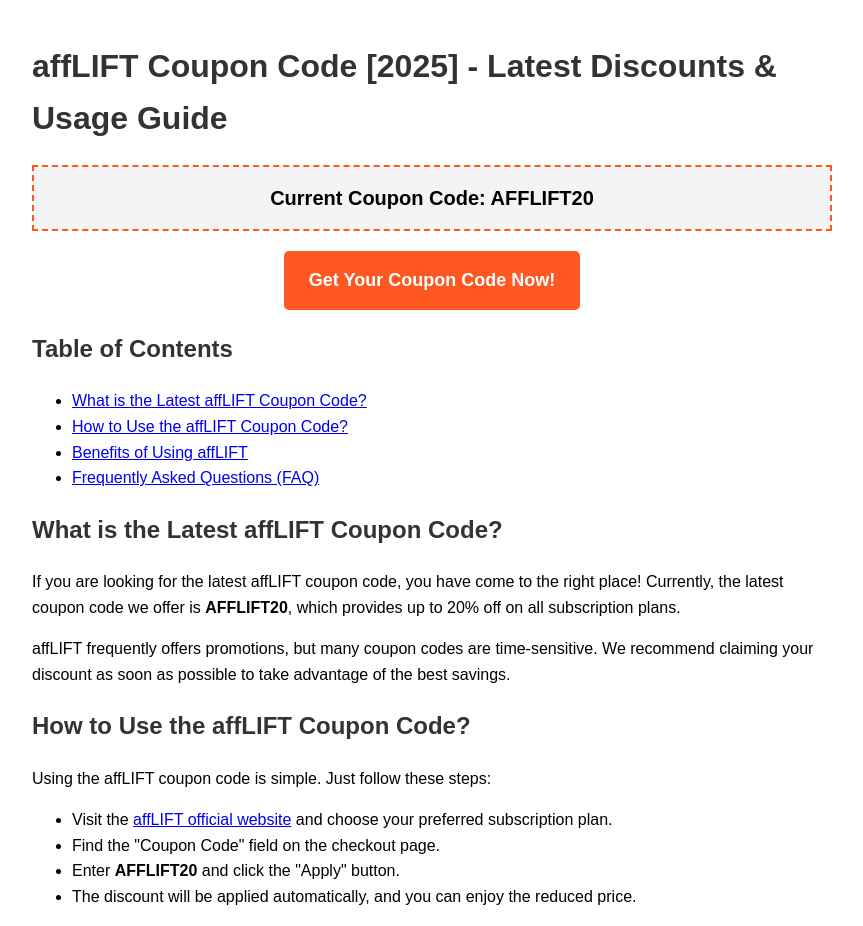
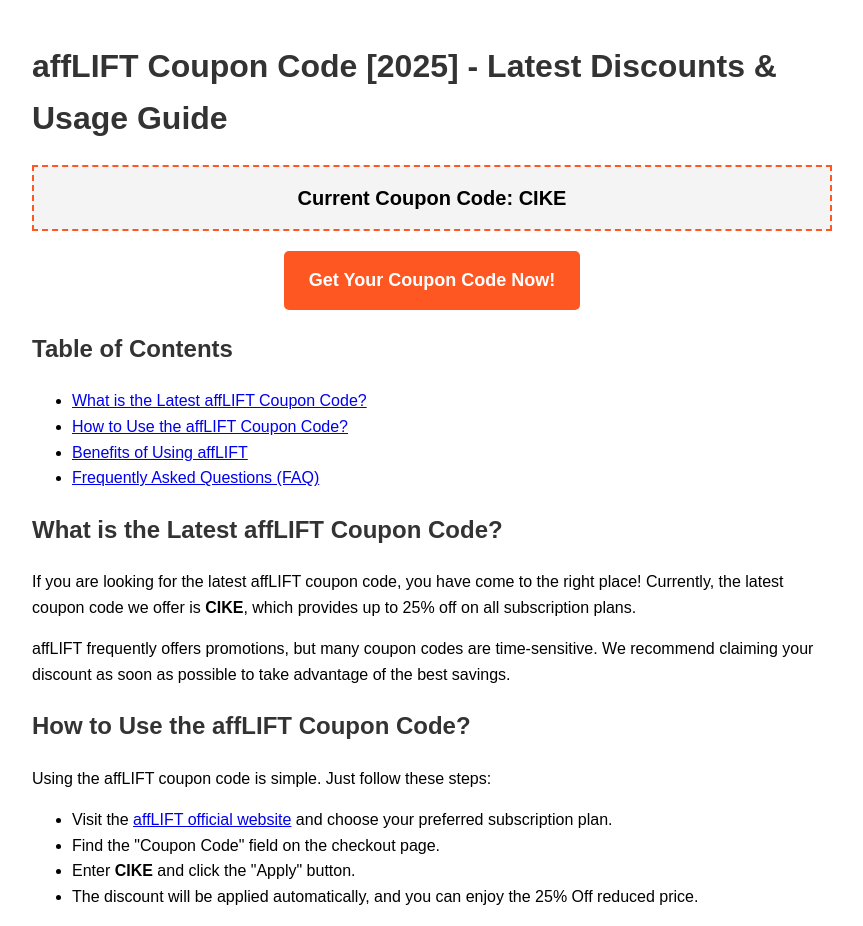
Before and after one commit to softfisherman/affLIFT-Coupon-Code, a plain HTML site: page index.html in a window 1280 px wide. Shown: the top 926 px of the page, without its empty margins (208-1071 px from the left). Drawn offline with Linux system fonts and the light colour scheme.

Commit message:
Update index.html

```diff
--- a/index.html
+++ b/index.html
@@ -3,7 +3,7 @@
 <head>
     <meta charset="UTF-8">
     <meta name="viewport" content="width=device-width, initial-scale=1.0">
-    <title>affLIFT Coupon Code</title>
+    <title>[affLIFT Coupon Code 25% Off]:CIKE</title>
     <meta name="description" content="Get the latest affLIFT coupon code and enjoy exclusive discounts. Learn about affLIFT pricing, how to use the coupon code, and the best ways to save money.">
     <meta name="keywords" content="affLIFT coupon code, affLIFT discount, affLIFT promo, save on affLIFT">
     <meta name="robots" content="index, follow">
@@ -34,7 +34,7 @@
         <h1>affLIFT Coupon Code [2025] - Latest Discounts & Usage Guide</h1>
     </header>
 
-    <div class="coupon-box">Current Coupon Code: <strong>AFFLIFT20</strong></div>
+    <div class="coupon-box">Current Coupon Code: <strong>CIKE</strong></div>
 
     <div class="cta-container">
         <a class="cta-button" href="https://afflift.com/?r=126823" target="_blank">Get Your Coupon Code Now!</a>
@@ -52,7 +52,7 @@
 
     <section id="latest">
         <h2>What is the Latest affLIFT Coupon Code?</h2>
-        <p>If you are looking for the latest affLIFT coupon code, you have come to the right place! Currently, the latest coupon code we offer is <strong>AFFLIFT20</strong>, which provides up to 20% off on all subscription plans.</p>
+        <p>If you are looking for the latest affLIFT coupon code, you have come to the right place! Currently, the latest coupon code we offer is <strong>CIKE</strong>, which provides up to 25% off on all subscription plans.</p>
         <p>affLIFT frequently offers promotions, but many coupon codes are time-sensitive. We recommend claiming your discount as soon as possible to take advantage of the best savings.</p>
     </section>
 
@@ -62,8 +62,8 @@
         <ul>
             <li>Visit the <a href="https://afflift.com/?r=126823" target="_blank">affLIFT official website</a> and choose your preferred subscription plan.</li>
             <li>Find the "Coupon Code" field on the checkout page.</li>
-            <li>Enter <strong>AFFLIFT20</strong> and click the "Apply" button.</li>
-            <li>The discount will be applied automatically, and you can enjoy the reduced price.</li>
+            <li>Enter <strong>CIKE</strong> and click the "Apply" button.</li>
+            <li>The discount will be applied automatically, and you can enjoy the 25% Off reduced price.</li>
         </ul>
     </section>
 
```
